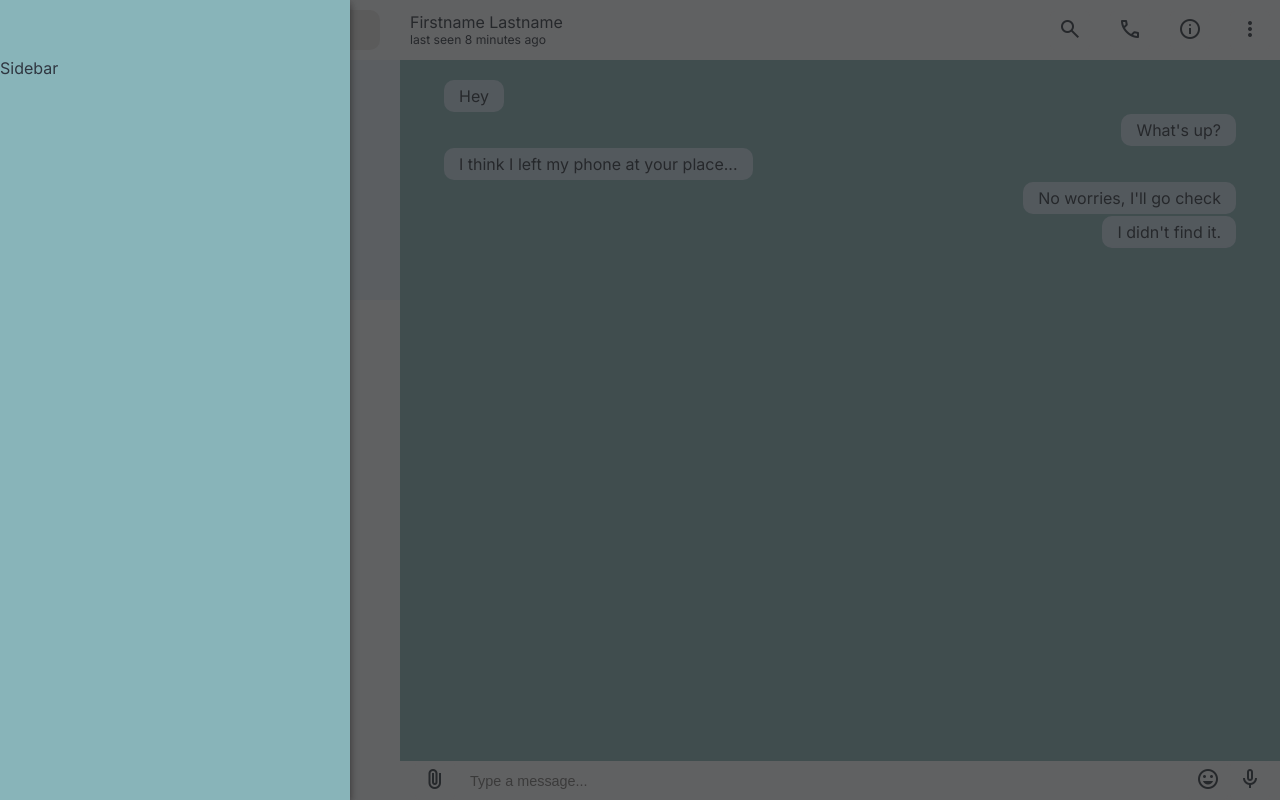
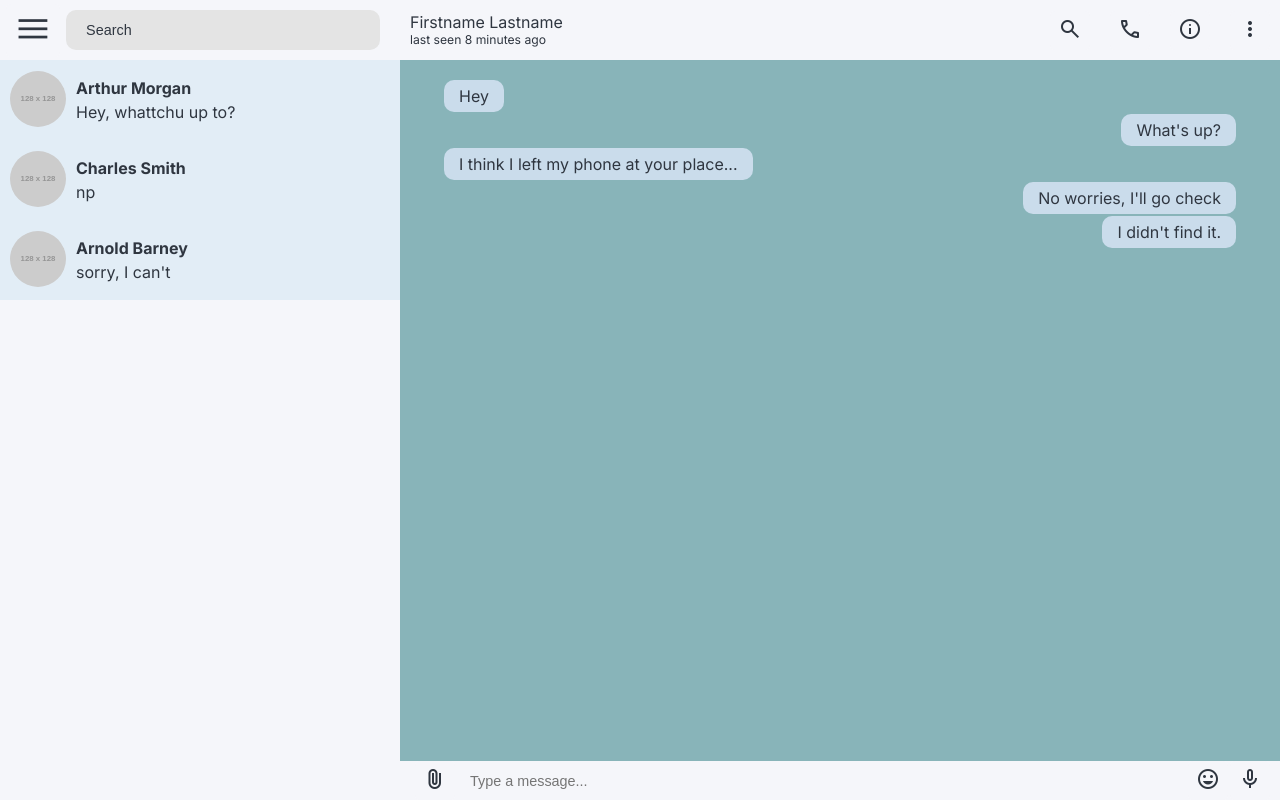
Before and after one commit to jahedev/WhatsAChat, a React (Vite) app: page / in a window 1280 px wide. Built offline with nearby package versions, Linux system fonts and the light colour scheme.

Commit message:
sidemenu works

```diff
--- a/src/App.tsx
+++ b/src/App.tsx
@@ -1,4 +1,4 @@
-import { useState } from 'react'
+import { useEffect, useState } from 'react'
 import { createContext } from 'react'
 import ChatBottom from './components/chat/ChatBottom'
 import ChatDisplay from './components/chat/ChatDisplay'
@@ -11,6 +11,7 @@ import './assets/styles/style.scss'
 import MaterialButton, {
   ButtonType as BT,
 } from './components/common/MaterialButton'
+import SideMenu from './components/SideMenu'
 
 type ThemeType = 'light-theme' | 'dark-theme'
 
@@ -25,17 +26,25 @@ export const ThemeContext = createContext<ThemeContextType>(defaultTheme)
 
 function App() {
   const [theme, setTheme] = useState(defaultTheme.theme)
+  const [sideMenuVisible, showSideMenu] = useState(false)
 
   const toggleTheme = () => {
     setTheme(theme == 'dark-theme' ? 'light-theme' : 'dark-theme')
   }
 
+  useEffect(() => {
+    const sideMenu = document.querySelector('.side-menu')
+    sideMenu?.addEventListener('click', (e: any) => {
+      if (!e.target.classList.contains('side-menu__side-bar')) {
+        showSideMenu(false)
+      }
+    })
+  }, [])
+
   return (
     <ThemeContext.Provider value={{ theme, toggleTheme }}>
       <div className='App' id={theme}>
-        <div className='side-menu'>
-          <div className='side-menu__side-bar'>Sidebar</div>
-        </div>
+        <SideMenu enabled={sideMenuVisible} />
         <div className='contacts'>
           <ContactsTop />
           <ContactsList />
--- a/src/assets/styles/style.scss
+++ b/src/assets/styles/style.scss
@@ -292,19 +292,29 @@ body {
   top: 0;
   left: 0;
   background-color: #222222b4;
-  display: hidden;
+  visibility: hidden;
+
+  &__show {
+    visibility: visible;
+  }
 
   &__side-bar {
     height: 100%;
     width: 350px;
+    overflow: hidden;
     position: fixed;
     z-index: 20;
     top: 0;
-    left: 0;
+    left: -350px;
     background-color: var(--bg-chat-color);
     overflow-x: hidden;
     padding-top: 60px;
     white-space: nowrap;
     filter: drop-shadow(0 0.2rem 0.25rem rgba(0, 0, 0, 0.5));
+
+    &__show {
+      transition: 1s;
+      transform: translate(350px, 0);
+    }
   }
 }
--- /dev/null
+++ b/src/components/SideMenu.tsx
@@ -0,0 +1,15 @@
+import React from 'react'
+
+export default function SideMenu({ enabled }: { enabled: boolean }) {
+  return (
+    <div className={`side-menu ${enabled ? 'side-menu__show' : ''}`}>
+      <div
+        className={`side-menu__side-bar ${
+          enabled ? 'side-menu__side-bar__show' : ''
+        }`}
+      >
+        Sidebar
+      </div>
+    </div>
+  )
+}
```
